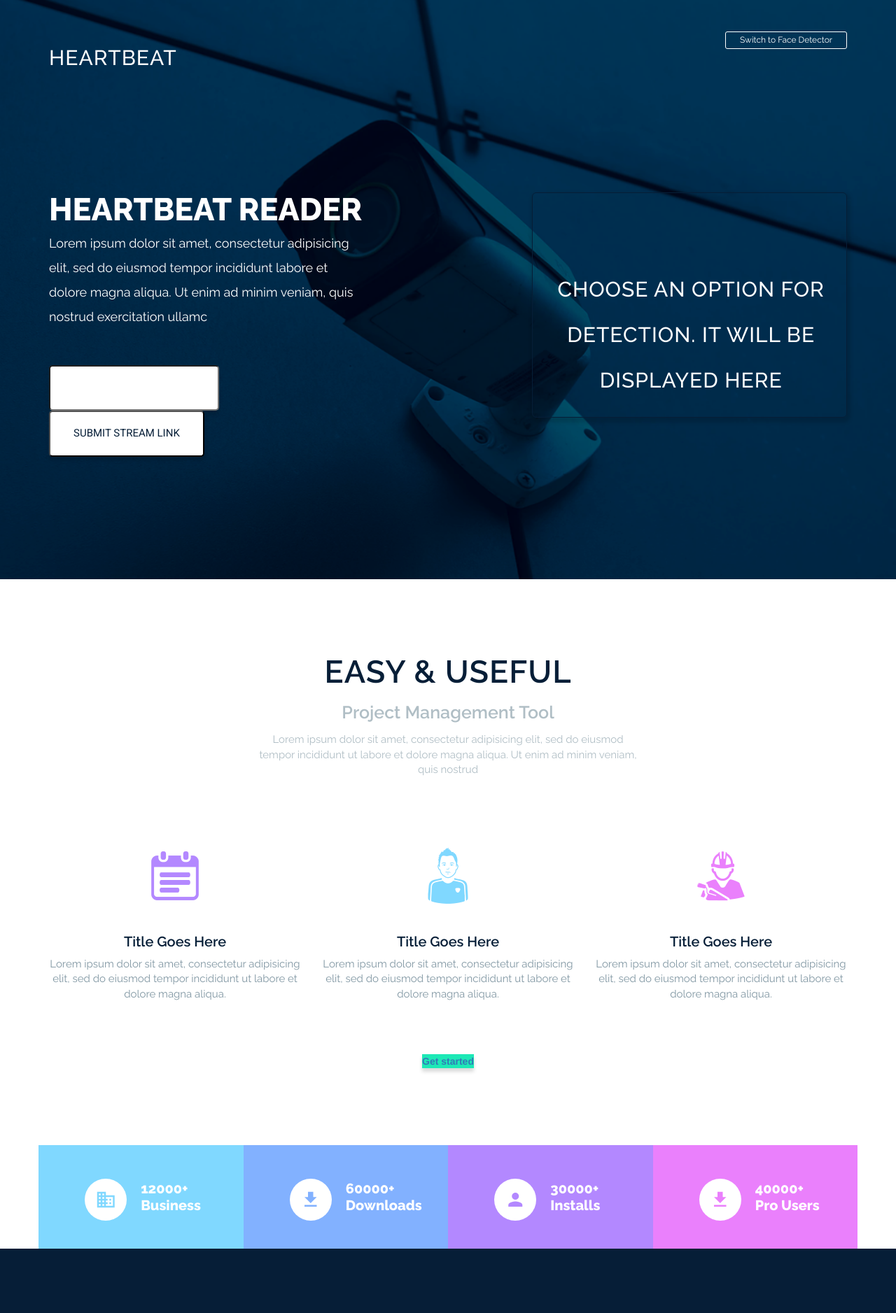
After one commit to Paymanshus/HeartRate-Reader, a Flask app: page /heartbeat/video_stream in a window 1280 px wide. The commit adds this page. Shown: the top 1877 px of the page at 70% size. Run offline with Flask 2, Linux system fonts and the light colour scheme; some libraries are stand-ins or nearby versions; some web fonts are replaced.

Commit message:
Added video, heartbeat sections

```diff
--- a/app.py
+++ b/app.py
@@ -1,5 +1,5 @@
 import os
-from flask import Flask, request, render_template, flash, redirect, send_from_directory, url_for
+from flask import Flask, request, render_template, flash, redirect, send_from_directory, url_for, Response
 import requests
 
 from bs4 import BeautifulSoup
@@ -12,7 +12,7 @@ import imutils
 import cv2
 
 # FUNCTIONS
-from face_detection.detect_faces_video import video_detector
+from face_detection.detect_faces_video import VideoCamera
 from face_detection.detect_faces_images import image_detector
 
 from werkzeug.serving import run_simple
@@ -40,6 +40,14 @@ net = cv2.dnn.readNetFromCaffe(args['prototxt'], args['model'])
 def allowed_file(filename):
     return '.' in filename and filename.rsplit('.', 1)[1].lower() \
         in app.config['UPLOAD_EXTENSIONS']
+
+
+def gen(camera):
+    while True:
+        # get camera frame
+        frame = camera.video_detector(args, net)
+        yield (b'--frame\r\n'
+               b'Content-Type: image/jpeg\r\n\r\n' + frame + b'\r\n\r\n')
 
 
 # def add_imgpath(image):
@@ -102,6 +110,7 @@ def home_type():
             else:
                 # Make user reupload image
                 return render_template("index.html", image_upload=True)
+
         else:
             print("Else condition executed")
             return render_template("index.html")
@@ -122,40 +131,77 @@ def video_stream():
     return render_template("index.html", video_stream=True)
 
 
-# @app.route('/', methods=['GET', 'POST'])
-# def upload_image():
+@app.route('/video_feed')
+def video_feed():
+    return Response(gen(VideoCamera()),
+                    mimetype='multipart/x-mixed-replace; boundary=frame')
 
-#     # if 'file' not in request.files:
-#     #     print('No file part')
-#     #     flash('No file part')
-#     #     return redirect(request.url)
 
-#     if file.filename == '':
-#         print('No image selected for uploading')
-#         flash('No image selected for uploading')
-#         error = 'No image selected for uploading'
-#         return render_template("index.html", error=error, scroll='scrollable')
+# Switching To Heartbeat Detector
+# @app.route('/heartbeat')
+# def heartbeat():
+#     return render_template("heartbeat.html")
 
-#     if file and allowed_file(file.filename):
-#         filename = secure_filename(file.filename)
-#         filepath = os.path.join(app.config['UPLOAD_FOLDER'], filename)
-#         file.save(filepath)
+@app.route('/heartbeat', methods=['GET', 'POST'])
+def heartbeat():
+    print(request.method)
+    print(request.form)
+    if request.method == 'POST':
+        if 'video-upload' in request.form:
+            # return render_template("index.html", image_upload=True)
 
-#         print('upload_image filename: ' + filename)
-#         # flash('Image successfully uploaded and displayed below')
+            return redirect(url_for('heart_video_upload'))
 
-#         pred = predict_image(filepath)
+        elif 'video-stream' in request.form:
+            # return render_template("index.html", video_page=True)
+            return redirect(url_for('heart_video_stream'))
 
-#         ing_list, recipe = return_details(pred)
-#         # recipe = return_recipe(pred)
+        elif 'video-upload' in request.files:
+            print('Video Request Passed')
 
-#         return render_template('index.html', user_img=filename, pred=pred, scroll='scrollable', ingredients_list=ing_list, recipe=recipe)
-#     else:
-#         error = ('Allowed image types are -> png, jpg, jpeg, gif')
+            uploaded_file = request.files['video-upload']
+            print(uploaded_file)
 
-#         return render_template("index.html", error=error, scroll='scrollable')
+            filename = secure_filename(uploaded_file.filename)
+            if filename != '':
 
-#     return render_template("index.html")
+                video_path = os.path.join(app.config['UPLOAD_PATH'], filename)
+                # add_imgpath(image_path)
+                print(filename)
+
+                uploaded_file.save(video_path)
+                print(os.listdir(app.config['UPLOAD_PATH']))
+
+                # # Saves image to out_path
+                # save_path = image_detector(args, net, image_path, out_path)
+
+                return render_template("heartbeat.html", pred=pred)
+
+            else:
+                # Make user reupload image
+                return render_template("heartbeat.html", video_upload=True)
+    else:
+        return render_template("heartbeat.html")
+
+
+# Recording from Live Video Stream page
+@app.route('/heartbeat/video_stream')
+def heart_video_stream():
+    return render_template('heartbeat.html', video_stream=True)
+
+
+# Recording to be uploaded by user
+@app.route('/video_upload')
+def heart_video_upload():
+    return render_template("heartbeat.html", video_upload=True)
+
+
+# Routing video feed to display in frame
+@app.route('/heartbeat/video_feed')
+def heart_video_feed():
+    return Response(gen_frames(),
+                    mimetype='multipart/x-mixed-replace; boundary=frame')
+
 
 if __name__ == '__main__':
     app.run(debug=True)
--- a/static/style.css
+++ b/static/style.css
@@ -142,6 +142,10 @@ header.header .header_video img {
     border-radius: 5px;
     height: 320px;
     /* width: 100%; */
+}
+
+#video-feed {
+    width: 100%;
 }
 
 header.header .header_video h2 {
--- /dev/null
+++ b/templates/heartbeat.html
@@ -0,0 +1,223 @@
+<!DOCTYPE html>
+<html lang="en">
+
+<head>
+    <meta charset="UTF-8">
+    <meta name="viewport" content="width=device-width, initial-scale=1">
+    <title>Heartbeat Reader</title>
+
+    <link href="https://fonts.googleapis.com/icon?family=Material+Icons" rel="stylesheet">
+    <link href="https://fonts.googleapis.com/css?family=Raleway:300,400,500,600,700,800,900" rel="stylesheet">
+    <link href="https://fonts.googleapis.com/css?family=Roboto:300,400,500,700,900" rel="stylesheet">
+
+    <link rel="stylesheet" href="../static/css/bootstrap.css">
+    <link rel="stylesheet" href="../static/css/flexslider.css">
+    <link rel="stylesheet" href="../static/css/font-awesome.min.css">
+    <link rel="stylesheet" href="../static/css/owl.carousel.min.css">
+    <link rel="stylesheet" href="../static/css/owl.theme.default.min.css">
+    <link rel="stylesheet" href="../static/css/icofont.css">
+    <link rel="stylesheet" href="../static/css/jquery-ui.css">
+    <link rel="stylesheet" href="../static/css/jQuery.verticalCarousel.css">
+    <link rel="stylesheet" href="../static/style.css">
+    <link rel="stylesheet" href="../static/responsive.css">
+</head>
+
+<body class="loading">
+    <div class="wrapper">
+        <header class="header">
+            <div class="container">
+                <div class="row">
+                    <div class="col-md-4 col-sm-3 col-xs-12">
+                        <div class="logo">
+                            <!-- <a href="#"> -->
+                            <!-- <img src="../static/img/site-logo.png" alt=""> -->
+                            <h2 id="header-logo">HeartBeat</h2>
+                            <!-- </a> -->
+                        </div>
+                    </div>
+                    <div class="col-md-8 col-sm-9 col-xs-12">
+                        <div class="menu">
+                            <!-- <ul class="nav navbar-nav">
+                                <li class="active"><a href="#">Home</a></li>
+                                <li><a href="#">Service</a></li>
+                                <li><a href="#">Extension</a></li>
+                                <li><a href="#">Pricing</a></li>
+                                <li><a href="#">Help</a></li>
+                            </ul> -->
+                            <div class="sign_up">
+                                <p><a href="#">Switch to Face Detector</a></p>
+                                <!-- TODO: Add Hover-->
+                                <!-- TODO: Change BG-->
+                            </div>
+                        </div>
+                    </div>
+                </div>
+                <div class="row">
+                    <div class="col-md-6">
+                        <div class="text">
+                            <h3>HeartBeat Reader</h3>
+                            <h6>Lorem ipsum dolor sit amet, consectetur adipisicing elit, sed do eiusmod tempor incididunt labore et dolore magna aliqua. Ut enim ad minim veniam, quis nostrud exercitation ullamc </h6>
+
+
+                            {% if video_upload %}
+                            <form id="image_form" action="/heartbeat" method="POST" enctype="multipart/form-data">
+                                <input class="button white" href="" id="video-upload" name="video-upload" type="file"></input>
+                                <input class="button white" href="" id="submit-button" name="video" type="submit" value="Upload Video"></input>
+                            </form>
+
+                            {% elif video_stream %}
+                            <form id="image_form" action="/heartbeat" method="POST" enctype="multipart/form-data">
+                                <input class="button white" href="" id="video-upload" name="video-url" type="input"></input>
+                                <input class="button white" href="" id="submit-button" name="video-feed" type="submit" value="Submit Stream Link"></input>
+                            </form>
+
+                            {% elif video_feed %}
+                            <input class="button white" href="" id="submit-button" value="Stop Stream"></input>
+
+                            {% else %}
+                            <form id="image_form" action="/heartbeat" method="POST" enctype="multipart/form-data">
+                                <input class="button white" href="" id="video-upload" name="video-upload" type="submit" value="Upload Recording"></input>
+                                <input class="button white" href="" id="submit-button" name="video-stream" type="submit" value="Video Stream"></input>
+                            </form>
+                            {% endif %}
+                        </div>
+                    </div>
+                    <div class="col-md-6">
+                        <div class="header_video">
+                            {% if filename %}
+                            <!-- <img src="{{ url_for('upload', filename=filename) }}"> -->
+                            <img src="{{ filename }}"> {% elif video_feed %}
+                            <img src="{{ url_for('heart_video_feed') }}" alt="Video Stream here, currently not visible" id="video-feed"> {% else %}
+                            <!-- <iframe src="https://www.youtube.com/embed/bM4G1Toe3h0" frameborder="0" allowfullscreen></iframe> -->
+                            <center>
+                                <h2>Choose an option for detection. It will be displayed here</h2>
+                            </center>
+                            {% endif %}
+                        </div>
+                    </div>
+                </div>
+            </div>
+        </header>
+        <section class="project">
+            <div class="text">
+                <h2>Easy & Useful</h2>
+                <h4>Project Management Tool</h4>
+                <p>Lorem ipsum dolor sit amet, consectetur adipisicing elit, sed do eiusmod tempor incididunt ut labore et dolore magna aliqua. Ut enim ad minim veniam, quis nostrud </p>
+            </div>
+            <div class="container">
+                <div class="row">
+                    <div class="col-md-4 project_icon">
+                        <div class="single_project">
+                            <i class="icofont icofont-tasks-alt"></i>
+                            <h3><a href="#">Title Goes Here</a></h3>
+                            <p>Lorem ipsum dolor sit amet, consectetur adipisicing elit, sed do eiusmod tempor incididunt ut labore et dolore magna aliqua.</p>
+                        </div>
+                    </div>
+                    <div class="col-md-4 project_icon">
+                        <div class="single_project">
+                            <i class="icofont icofont-team"></i>
+                            <h3><a href="#">Title Goes Here</a></h3>
+                            <p>Lorem ipsum dolor sit amet, consectetur adipisicing elit, sed do eiusmod tempor incididunt ut labore et dolore magna aliqua.</p>
+                        </div>
+                    </div>
+                    <div class="col-md-4 project_icon">
+                        <div class="single_project">
+                            <i class="icofont icofont-worker"></i>
+                            <h3><a href="#">Title Goes Here</a></h3>
+                            <p>Lorem ipsum dolor sit amet, consectetur adipisicing elit, sed do eiusmod tempor incididunt ut labore et dolore magna aliqua.</p>
+                        </div>
+                    </div>
+                    <div class="col-md-12">
+                        <p class="button"><a class="button" href="#">Get started</a></p>
+                    </div>
+                </div>
+            </div>
+        </section>
+        <section class="user_part">
+            <div class="container">
+                <div class="row">
+                    <div class="col-md-12">
+                        <div class="useres_part">
+                            <div class="row">
+                                <div class="col-md-3 col-sm-6 user_part_part">
+                                    <div class="user_text">
+                                        <i class="material-icons">business</i>
+                                        <h4>12000+ <br> Business</h4>
+                                    </div>
+                                </div>
+                                <div class="col-md-3 col-sm-6 user_part_part">
+                                    <div class="user_text">
+                                        <i class="material-icons">file_download</i>
+                                        <h4>60000+ <br> Downloads</h4>
+                                    </div>
+                                </div>
+                                <div class="col-md-3 col-sm-6 user_part_part">
+                                    <div class="user_text">
+                                        <i class="material-icons">person</i>
+                                        <h4>30000+ <br>Installs</h4>
+                                    </div>
+                                </div>
+                                <div class="col-md-3 col-sm-6 user_part_part">
+                                    <div class="user_text">
+                                        <i class="material-icons">file_download</i>
+                                        <h4>40000+ <br> Pro Users</h4>
+                                    </div>
+                                </div>
+                            </div>
+                        </div>
+                    </div>
+                </div>
+            </div>
+        </section>
+        <footer class="footer">
+            <div class="container">
+                <div class="row">
+                    <div class="col-md-4 col-sm-12">
+                        <div class="footer-logo">
+                            <a href="#"><img src="../static/img/site-logo.png" alt=""></a>
+                        </div>
+                        <div class="footer_first_menu">
+                            <ul>
+                                <!-- <li><a href="#">Pri Policy</a></li>
+                                <li><a href="#">About Us</a></li> -->
+                                <li><a href="#">About Us</a></li>
+                            </ul>
+                        </div>
+                    </div>
+                    <div class="col-md-8 col-sm-12">
+                        <div class="footer_last_menu">
+                            <div class="row">
+                                <div class="col-md-12 col-sm-12">
+                                    <ul>
+                                        <li><a href="#">Home</a></li>
+                                        <li><a href="#">Service</a></li>
+                                        <li><a href="#">Extension</a></li>
+                                        <li><a href="#">Pricing</a></li>
+                                        <li><a href="#">Help</a></li>
+                                    </ul>
+                                </div>
+                            </div>
+                        </div>
+                        <div class="row">
+                            <div class="col-md-12 col-sm-12">
+                                <div class="footer_last_icon">
+                                    <p><a href="#"><i class="fa fa-facebook-square" aria-hidden="true"></i></a><a href="#"><i class="fa fa-twitter" aria-hidden="true"></i></a><a href="#"><i class="fa fa-linkedin" aria-hidden="true"></i></a>
+                                        <a href="#"><i class="fa fa-dribbble" aria-hidden="true"></i></a><a href="#"><i class="fa fa-behance" aria-hidden="true"></i></a></p>
+                                </div>
+                            </div>
+                        </div>
+                    </div>
+                </div>
+            </div>
+        </footer>
+    </div>
+    <script src="../static/js/jquery-3.1.1.min.js"></script>
+    <script src="../static/js/bootstrap.min.js"></script>
+    <script src="../static/js/owl.carousel.min.js"></script>
+    <script src="../static/js/jquery.flexslider.js"></script>
+    <script src="../static/js/jQuery.verticalCarousel.js"></script>
+    <script src="../static/js/jquery-ui.js"></script>
+    <script src="../static/js/active.js"></script>
+</body>
+
+</html>
```
Also changed, not shown: ProblemStatement.md (added, +32 -0 lines), face_detection/detect_faces_video.py (+62 -53 lines), heartbeat/fingertip_heartbeat.py (added, +62 -0 lines), templates/index.html (+8 -58 lines), README.md, static/img/outputs/1619192829650197279972267112091_out.jpg (added), static/img/pexels-pixabay-415779.jpg (added), 4 other files.
